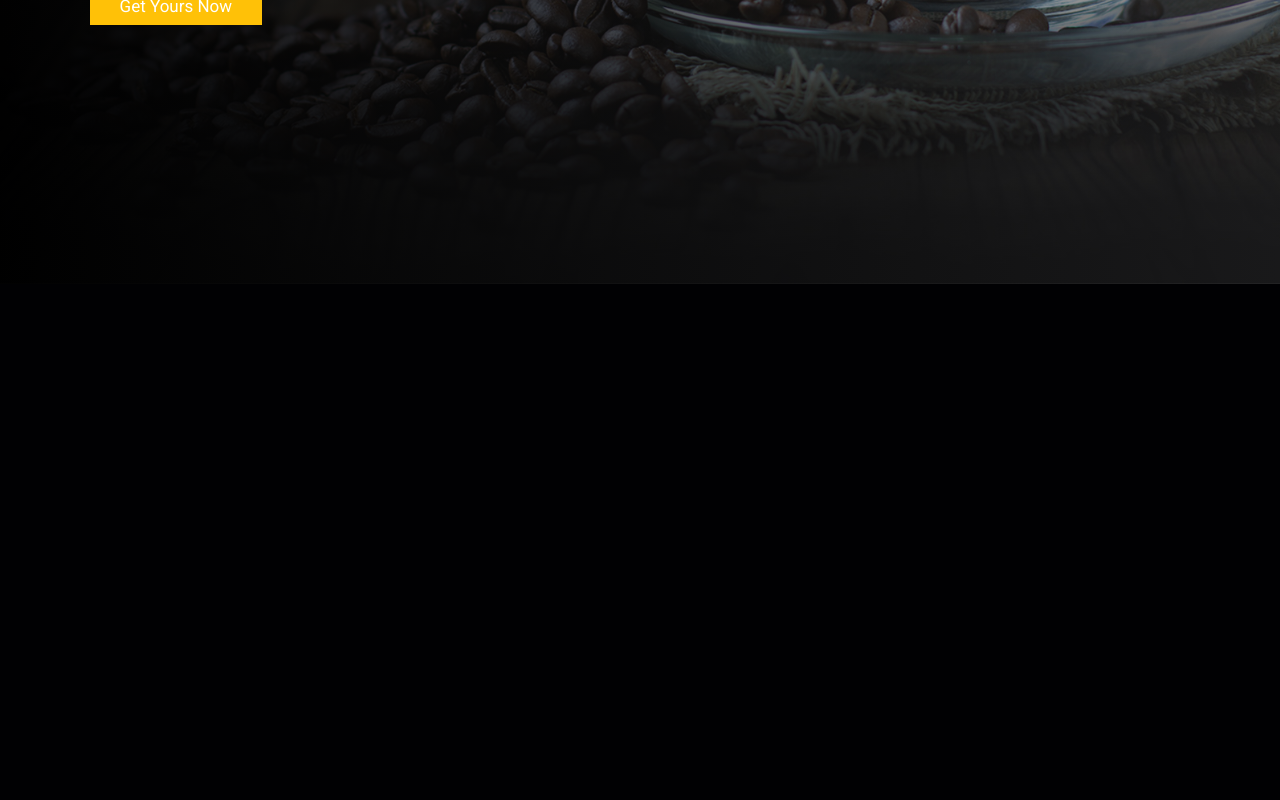
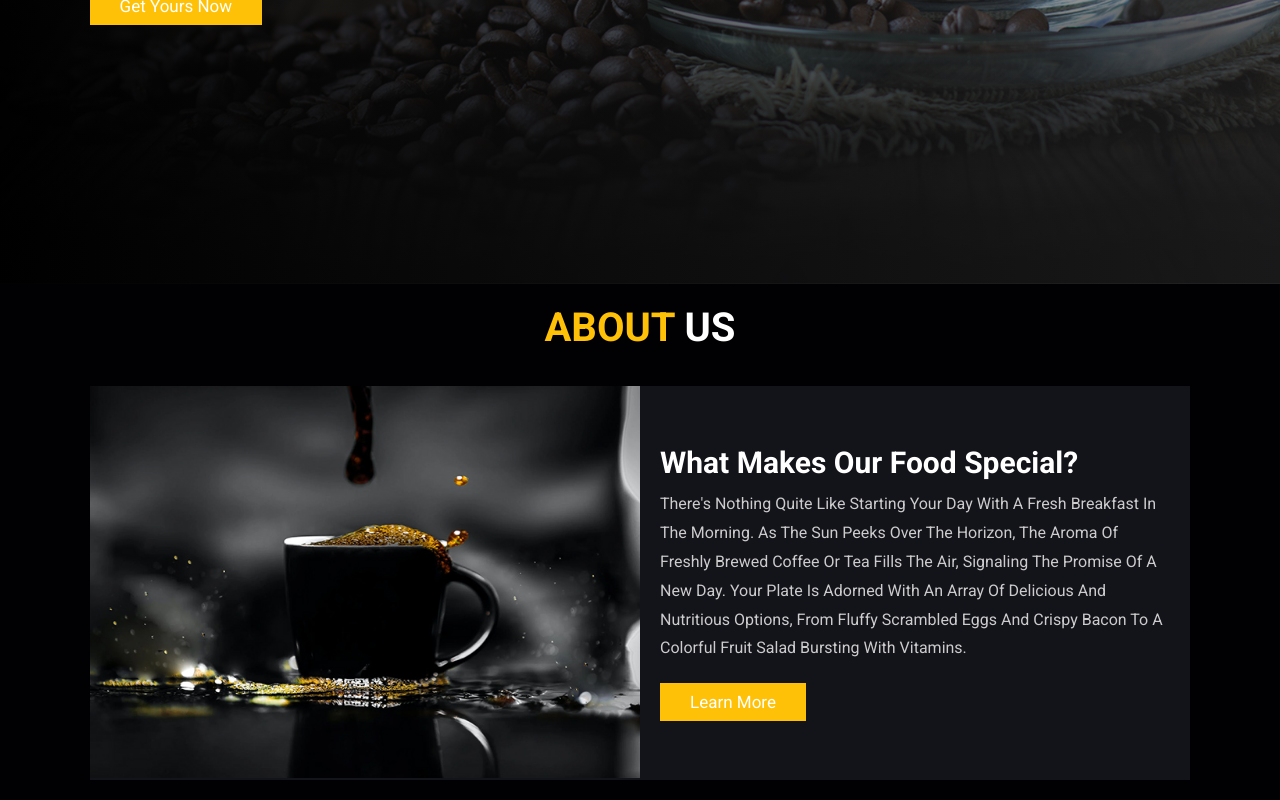
Before and after one commit to Pavithra-cj/Restaurant-landing-page, a React (Create React App) app in the folder frontend/: page / in a window 1280 px wide. Shown: the part 516-1316 px from the top of the page. Before the commit the page ends 800 px from the top, so only its background shows below. Built offline with nearby package versions, Linux system fonts and the light colour scheme.

Commit message:
About component is done.

```diff
--- a/frontend/src/App.js
+++ b/frontend/src/App.js
@@ -1,4 +1,5 @@
 import '../src/Assets/CSS/style.css'
+import About from './Components/About';
 import Home from './Components/Home';
 import Navbar from './Components/Navbar';
 
@@ -7,6 +8,7 @@ function App() {
     <div className="App">
     <Navbar/>
     <Home/>
+    <About/>
     </div>
   );
 }
--- a/frontend/src/Components/About.js
+++ b/frontend/src/Components/About.js
@@ -0,0 +1,35 @@
+import React from 'react'
+import aboutImg from '../Assets/Images/about-img.jpeg'
+
+const About = () => {
+  return (
+    <div>
+        <section className="about" id="about">
+        <h1 className="heading">
+          <span>about</span> us
+        </h1>
+
+        <div className="row">
+          <div className="image">
+            <img src={aboutImg} alt="" />
+          </div>
+
+          <div className="content">
+            <h3>what makes our food special?</h3>
+            <p>
+                There's nothing quite like starting your day with a fresh breakfast in the morning.
+                As the sun peeks over the horizon, the aroma of freshly brewed coffee or tea fills the air,
+                signaling the promise of a new day. Your plate is adorned with an array of delicious and nutritious options,
+                from fluffy scrambled eggs and crispy bacon to a colorful fruit salad bursting with vitamins.
+            </p>
+            <a href="#" className="btn">
+              learn more
+            </a>
+          </div>
+        </div>
+      </section>
+    </div>
+  )
+}
+
+export default About
```
